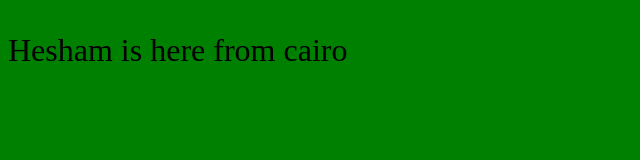
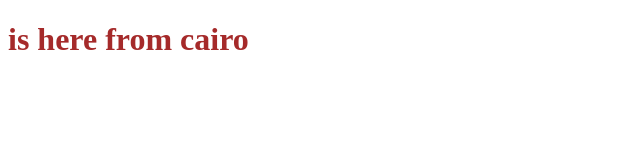
Before and after one commit to heshamelmasry77/hesh-test-no, a plain HTML site: page index.html in a window 1280 px wide. Shown: the whole page, without its empty margins (0-640 px from the left). Drawn offline with Linux system fonts and the light colour scheme.

Commit message:
changes from lisa to the html and css

```diff
--- a/index.html
+++ b/index.html
@@ -6,6 +6,6 @@
     <link type="text/css" rel="stylesheet" href="style.css">
 </head>
 <body>
-<p>Hesham is here from cairo</p>
+<h1>is here from cairo</h1>
 </body>
 </html>
--- a/style.css
+++ b/style.css
@@ -1,6 +1,7 @@
 body {
-  background-color: green;
+  background-color: white;
 }
-p {
+h1 {
   font-size: 32px;
+  color: brown;
 }
```
